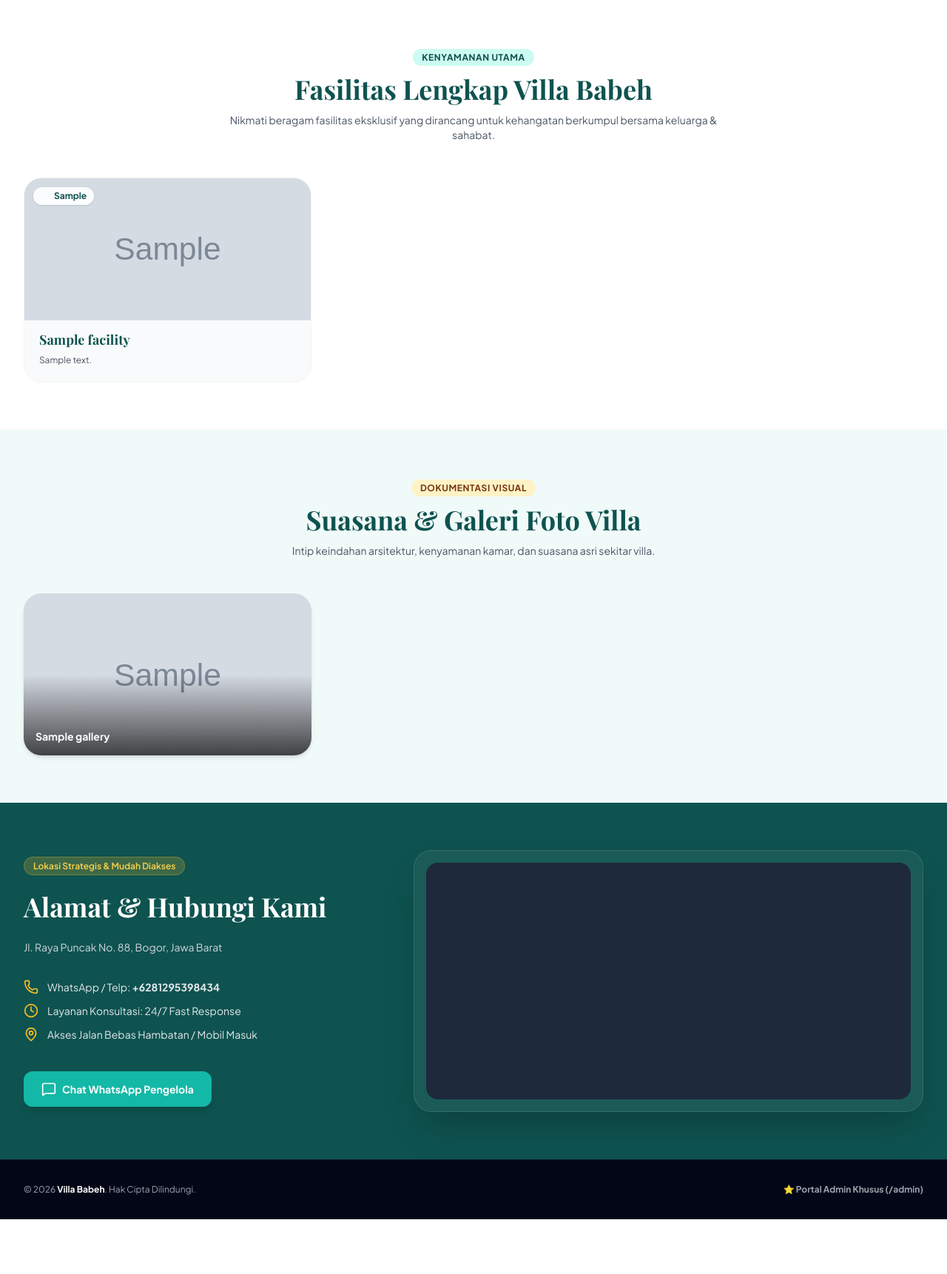
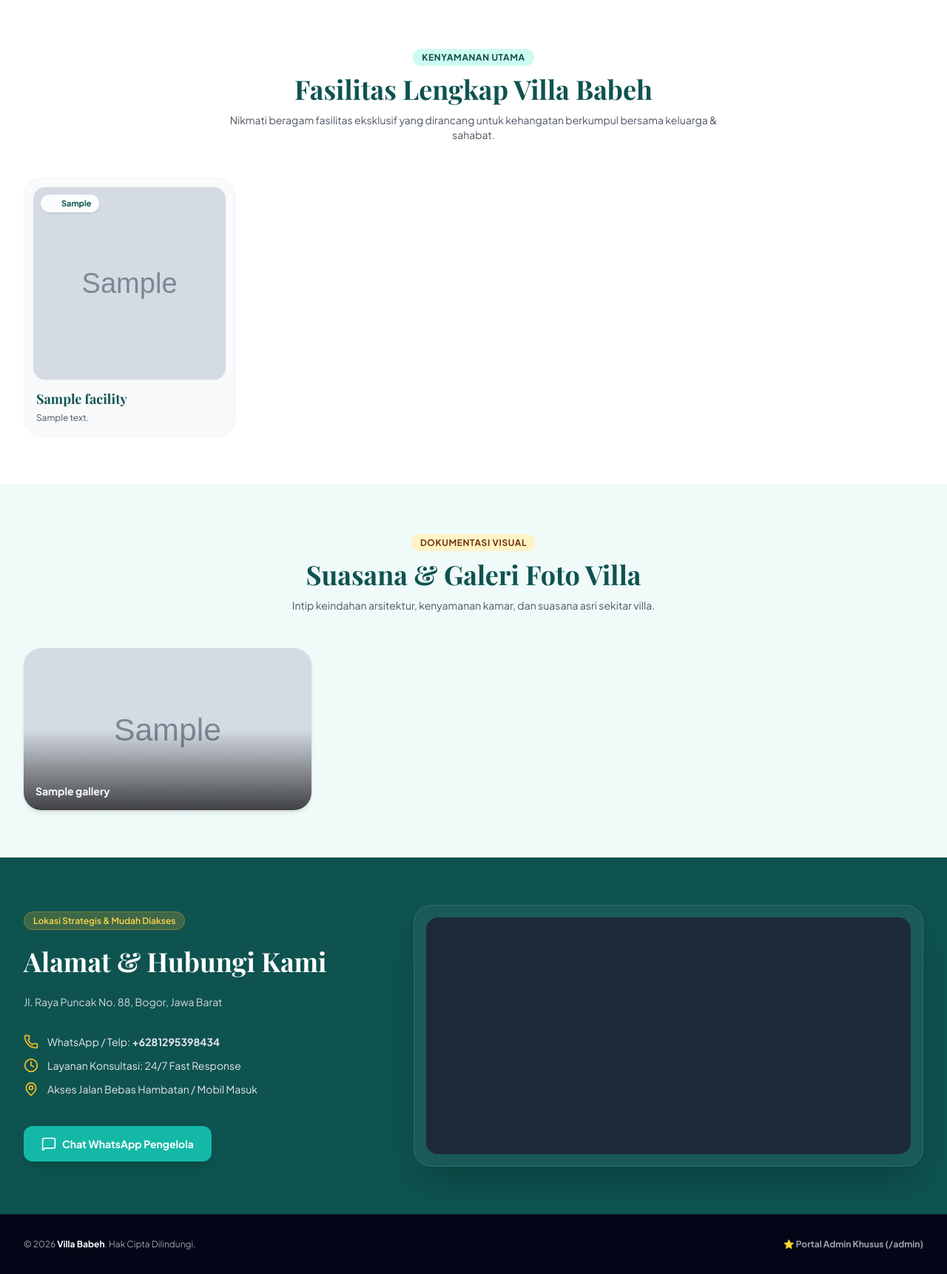
Before and after one commit to arifsubarkah30/villababeh, a Flask app: page / in a window 1280 px wide. Shown: the part 2038-3760 px from the top of the page at 74% size. Before the commit the page ends 3686 px from the top, so only its background shows below. Run offline with Flask 3, Linux system fonts and the light colour scheme; data comes from the database, SQL or seed files in the repository; tables that the repository leaves empty hold one stand-in row (values such as "Sample post"); grey boxes marked "Sample" are stand-in pictures; some libraries are stand-ins or nearby versions; some web fonts are replaced.

Commit message:
style: change facility photo card layout to 1:1 square aspect ratio

```diff
--- a/static/js/app.js
+++ b/static/js/app.js
@@ -168,26 +168,26 @@ function renderFacilitiesUI() {
         const iconName = f.icon || 'star';
         const imgUrl = f.image_url || 'https://images.unsplash.com/photo-1540555700478-4be289fbecef?auto=format&fit=crop&w=800&q=80';
         return `
-            <div class="bg-gray-50 border border-gray-100 rounded-3xl overflow-hidden hover:shadow-xl hover:border-emerald-200 transition duration-300 space-y-3 flex flex-col group">
-                <div class="relative h-48 w-full bg-gray-200 overflow-hidden facility-card-img-container" onclick="handleFacilityPhotoClick(${f.id}, '${imgUrl}')">
+            <div class="bg-gray-50 border border-gray-100 rounded-3xl overflow-hidden hover:shadow-xl hover:border-emerald-200 transition duration-300 flex flex-col group p-3 space-y-3">
+                <div class="relative aspect-square w-full bg-gray-200 rounded-2xl overflow-hidden facility-card-img-container cursor-pointer shadow-sm" onclick="handleFacilityPhotoClick(${f.id}, '${imgUrl}')">
                     <img src="${imgUrl}" alt="${f.name}" class="w-full h-full object-cover group-hover:scale-105 transition duration-500">
-                    <div class="absolute top-3 left-3 bg-white/90 backdrop-blur-sm text-villa-900 px-2.5 py-1 rounded-full text-xs font-bold shadow flex items-center space-x-1">
+                    <div class="absolute top-2.5 left-2.5 bg-white/90 backdrop-blur-sm text-villa-900 px-2.5 py-1 rounded-full text-[11px] font-bold shadow flex items-center space-x-1">
                         <i data-lucide="${iconName}" class="w-3.5 h-3.5 inline"></i>
                         <span>${f.category || 'Fasilitas'}</span>
                     </div>
 
                     <!-- Admin Edit Overlay Badge -->
-                    <div class="admin-photo-badge hidden absolute inset-0 bg-slate-900/60 items-center justify-center text-white text-xs font-bold transition">
-                        <span class="bg-amber-500 text-slate-950 px-3 py-1.5 rounded-lg shadow flex items-center space-x-1">
+                    <div class="admin-photo-badge hidden absolute inset-0 bg-slate-900/60 flex items-center justify-center text-white text-xs font-bold transition">
+                        <span class="bg-amber-400 text-slate-950 px-3 py-1.5 rounded-lg shadow flex items-center space-x-1">
                             📷 Klik untuk Ubah Foto
                         </span>
                     </div>
                 </div>
 
-                <div class="p-5 pt-0 space-y-2 flex-1 flex flex-col justify-between">
+                <div class="px-1 pb-1 space-y-1 flex-1 flex flex-col justify-between">
                     <div>
-                        <h3 class="font-serif-title font-bold text-lg text-villa-900">${f.name}</h3>
-                        <p class="text-xs text-gray-600 leading-relaxed mt-1">${f.description || ''}</p>
+                        <h3 class="font-serif-title font-bold text-base sm:text-lg text-villa-900 leading-snug">${f.name}</h3>
+                        <p class="text-xs text-gray-600 leading-relaxed mt-0.5">${f.description || ''}</p>
                     </div>
                 </div>
             </div>
--- a/templates/index.html
+++ b/templates/index.html
@@ -368,8 +368,8 @@
                 </p>
             </div>
 
-            <!-- Facilities Grid Dynamic -->
-            <div id="facilitiesContainer" class="grid grid-cols-1 md:grid-cols-2 lg:grid-cols-3 gap-6">
+            <!-- Facilities Grid Dynamic (Square Cards Layout) -->
+            <div id="facilitiesContainer" class="grid grid-cols-2 sm:grid-cols-2 md:grid-cols-3 lg:grid-cols-4 gap-6">
                 <!-- Javascript will load facilities -->
             </div>
         </div>
```
